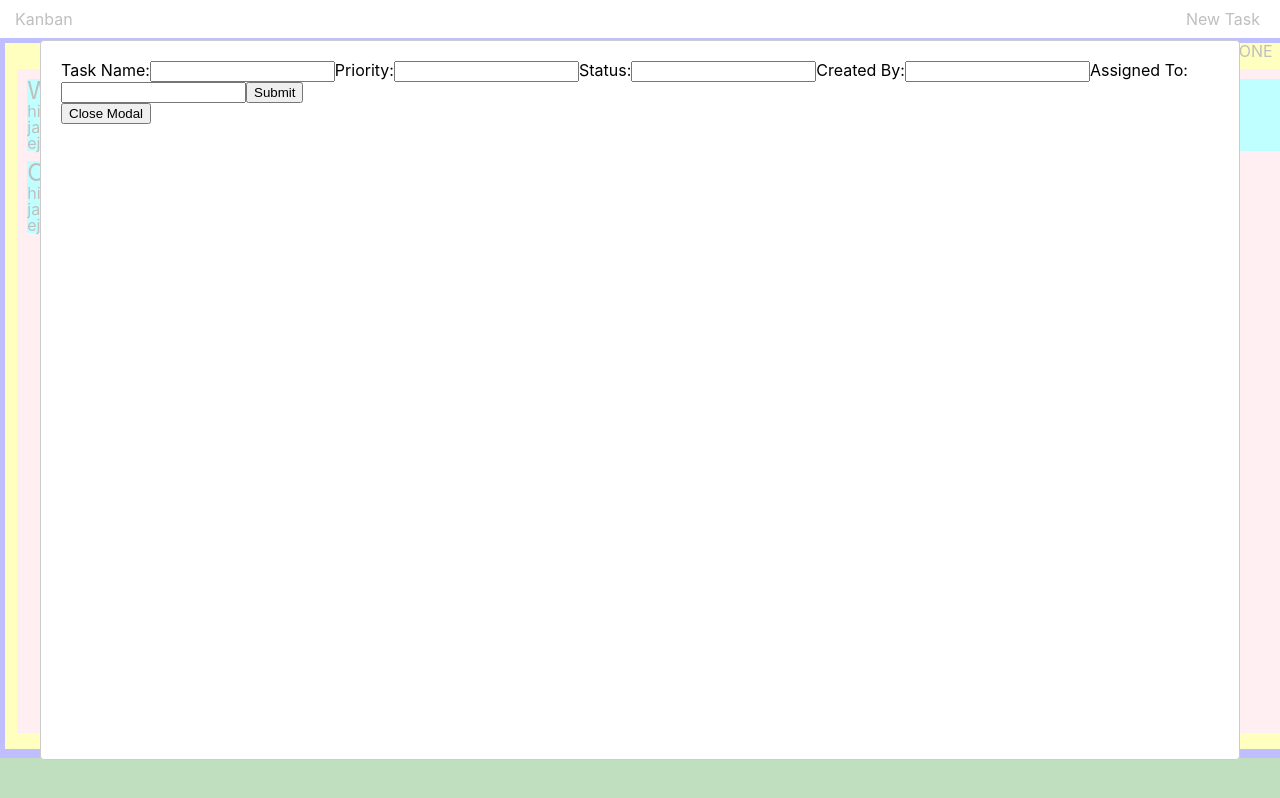
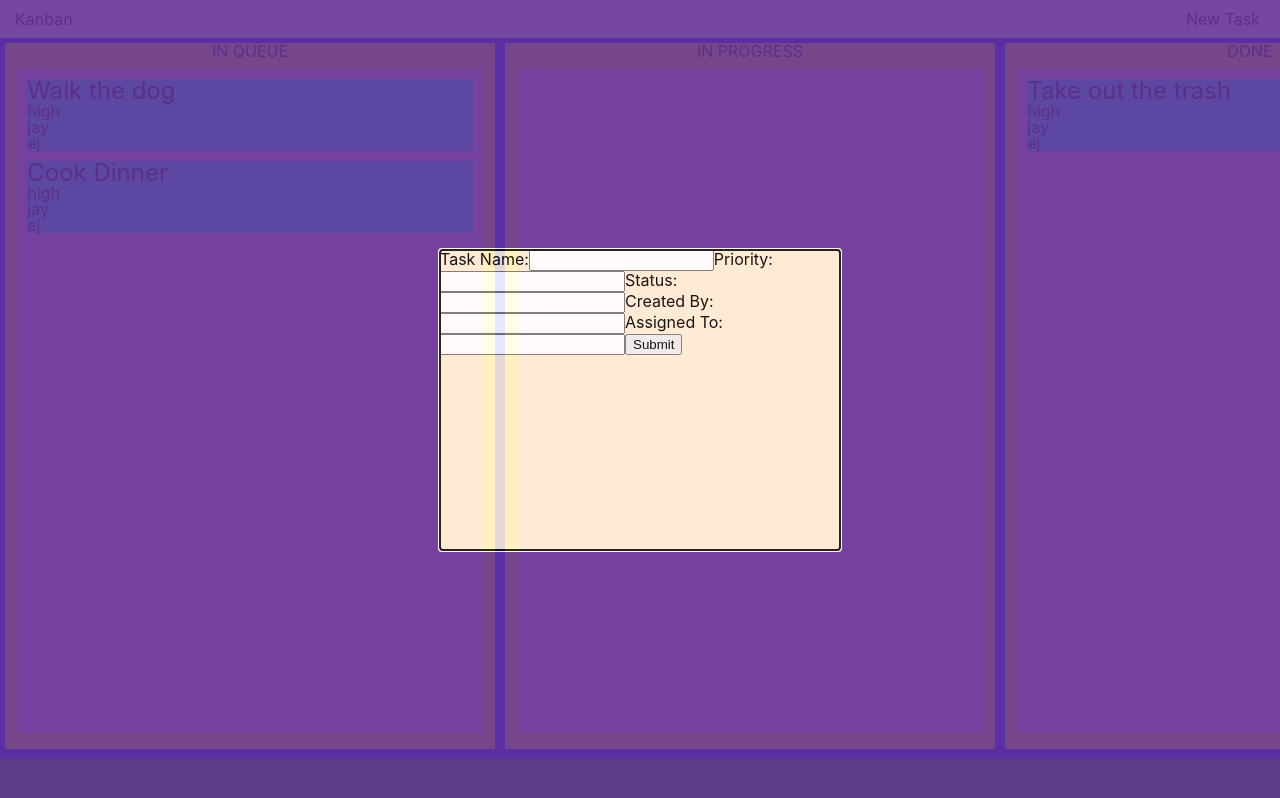
Before and after one commit to jhoun/kanban, a React (Create React App) app: page / in a window 1280 px wide. Both pictures are taken after a click on the element "New Task". Shown: the top 798 px of the page. Built offline with nearby package versions, Linux system fonts and the light colour scheme.

Commit message:
modified modal style

```diff
--- a/src/components/Board.js
+++ b/src/components/Board.js
@@ -34,7 +34,6 @@ class Board extends Component {
       </div>
     );
   }
-
 }
 
 const mapStateToProps = state => {
--- a/src/components/Header.js
+++ b/src/components/Header.js
@@ -13,8 +13,6 @@ class Header extends Component {
     this.handleOpenModal = this.handleOpenModal.bind(this);
     this.handleCloseModal = this.handleCloseModal.bind(this);
   };
-
-
 
   handleOpenModal() {
     this.setState({
@@ -33,9 +31,14 @@ class Header extends Component {
       <div className="header-container">
         <div className="header__title">Kanban</div>
         <div onClick={this.handleOpenModal} className="header__new-task-btn">New Task</div>
-        <ReactModal isOpen={this.state.showModal} contentLabel="Modal">
-          <NewTaskForm />
-          <button onClick={this.handleCloseModal}>Close Modal</button>
+        <ReactModal
+          isOpen={this.state.showModal}
+          contentLabel="Modal" className="modal"
+          overlayClassName="Overlay"
+          onRequestClose={this.handleCloseModal}
+          shouldCloseOnOverlayClick={true}
+        >
+          <NewTaskForm handleCloseModal={this.handleCloseModal}/>
         </ReactModal>
       </div>
     )
--- a/src/components/Header.scss
+++ b/src/components/Header.scss
@@ -13,4 +13,24 @@
   .header__new-task-btn {
     margin-right: 20px;
   }
+
 }
+
+.modal {
+  width: 400px;
+  height: 300px;
+  background-color: papayawhip;
+}
+
+.Overlay {
+  display: flex;
+  justify-content: center;
+  align-items: center;
+  position: fixed;
+  top: 0;
+  left: 0;
+  right: 0;
+  bottom: 0;
+  opacity: 0.9;
+  background-color: rebeccapurple;
+}
--- a/src/components/NewTaskForm.js
+++ b/src/components/NewTaskForm.js
@@ -1,6 +1,7 @@
 import React, { Component } from 'react';
 import { connect } from 'react-redux';
 import { addCard } from '../actions/Cards';
+import './NewTaskForm.scss';
 
 class NewTaskForm extends Component {
   constructor(props) {
@@ -37,8 +38,9 @@ class NewTaskForm extends Component {
       createdBy,
       assignedTo
     }
+
     this.props.addCard(newCardData);
-
+    this.props.handleCloseModal();
   }
 
   render(){
--- a/src/reducers/cards.js
+++ b/src/reducers/cards.js
@@ -1,9 +1,13 @@
 export default (state = [], action) => {
+
   switch (action.type) {
+
     case 'LOAD_CARDS':
       return action.card
+
     case 'ADD_CARD':
       return [...state, action.card];
+
     default:
       return state
   }
```
Also changed, not shown: src/components/NewTaskForm.scss (added).
